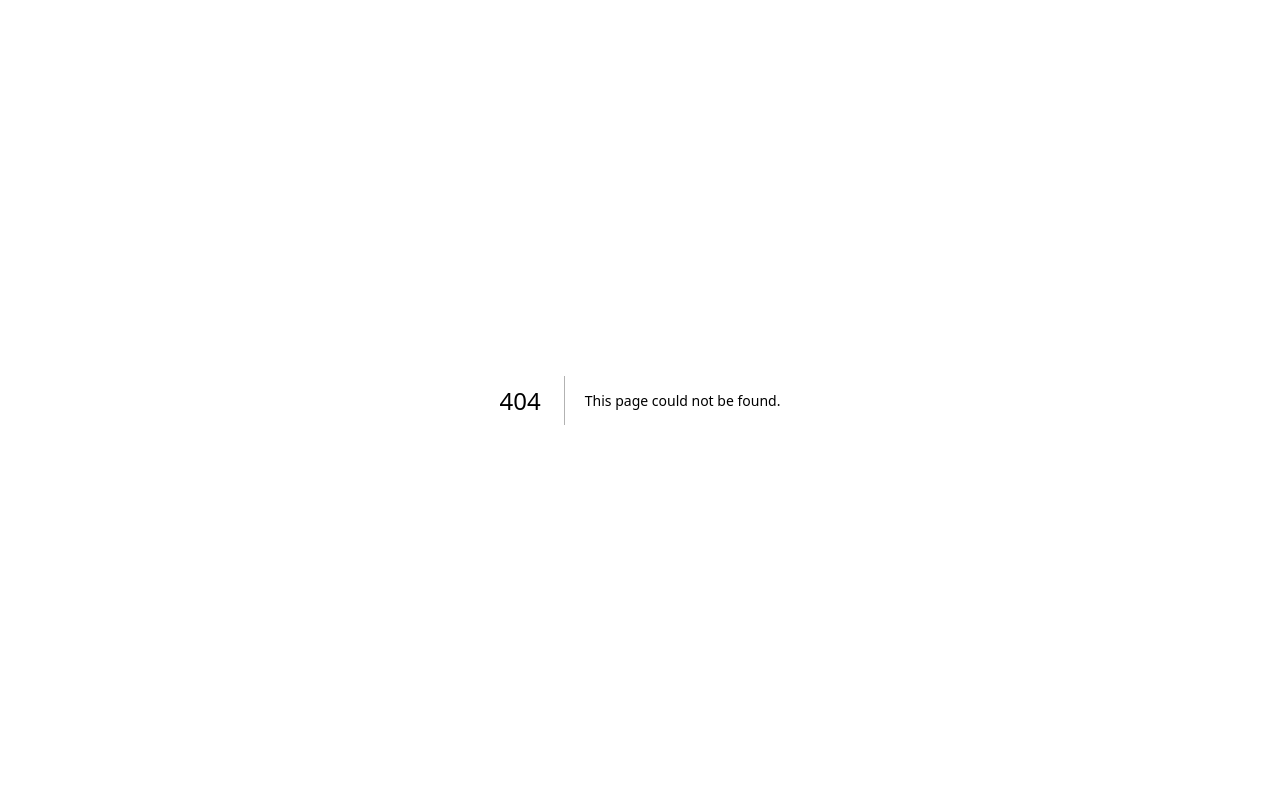
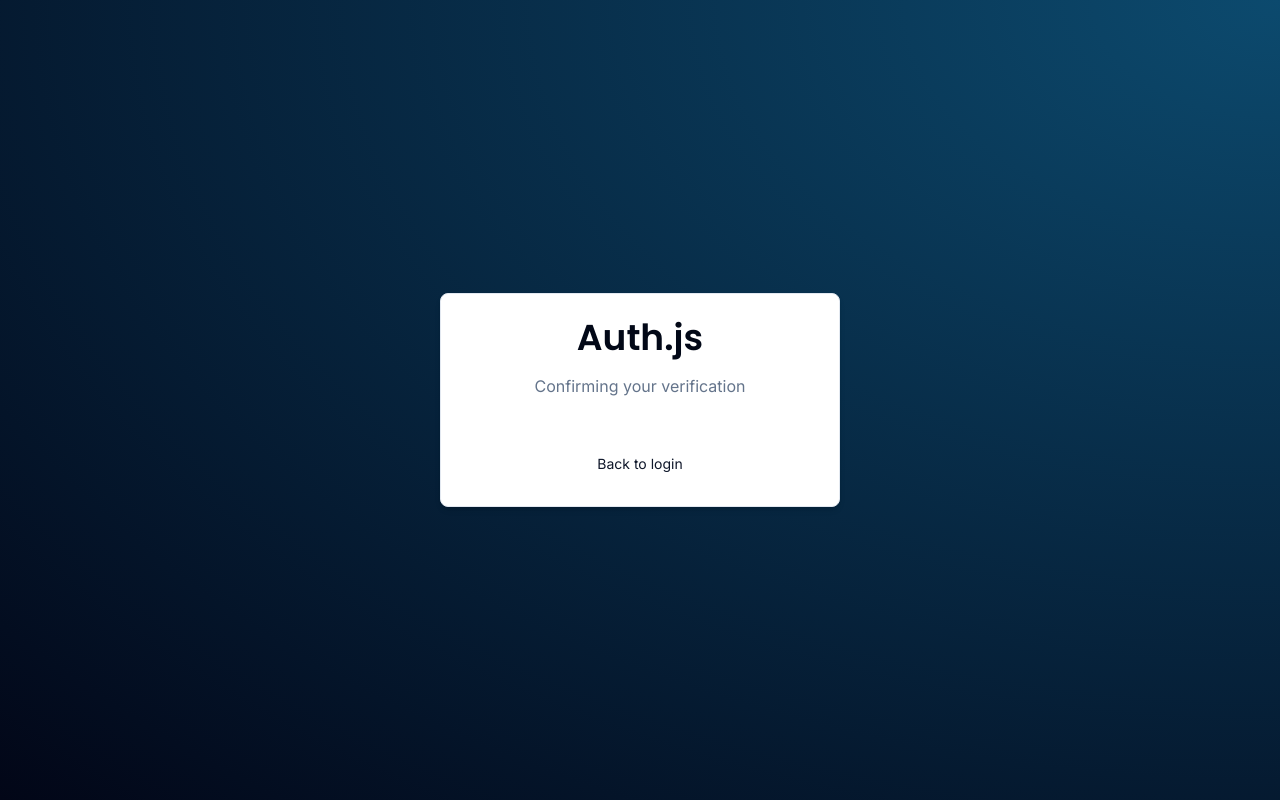
Before and after one commit to Mriganka5137/next-auth-app, a Next.js app: page /auth/new-verification in a window 1280 px wide. Before the commit this address had no page. Built offline with nearby package versions, Linux system fonts and the light colour scheme.

Commit message:
Add new verification page and form component

```diff
--- /dev/null
+++ b/app/auth/new-verification/page.tsx
@@ -0,0 +1,8 @@
+import NewVerificationForm from "@/components/auth/new-verification-form";
+import React from "react";
+
+const NewVerificationPage = () => {
+  return <NewVerificationForm />;
+};
+
+export default NewVerificationPage;
--- a/components/auth/card-wrapper.tsx
+++ b/components/auth/card-wrapper.tsx
@@ -11,7 +11,7 @@
 import { BackButton } from "./back-button";
 
 interface CardWrapperProps {
-  children: React.ReactNode;
+  children?: React.ReactNode;
   headerLabel: string;
   backButtonLabel: string;
   backButtonHref: string;
@@ -26,7 +26,7 @@
   showSocial,
 }: CardWrapperProps) => {
   return (
-    <Card className="w-[400px] shadow-md ">
+    <Card className="w-[400px] shadow-md text-center">
       <CardHeader>
         <Header label={headerLabel} />
       </CardHeader>
--- /dev/null
+++ b/components/auth/new-verification-form.tsx
@@ -0,0 +1,31 @@
+"use client";
+
+import { PropagateLoader } from "react-spinners";
+import CardWrapper from "./card-wrapper";
+import { useCallback, useEffect } from "react";
+import { useSearchParams } from "next/navigation";
+
+const NewVerificationForm = () => {
+  const searchParams = useSearchParams();
+  const token = searchParams.get("token");
+
+  const onSubmit = useCallback(() => {
+    console.log("submitting token", token);
+  }, [token]);
+
+  useEffect(() => {
+    onSubmit();
+  }, []);
+
+  return (
+    <CardWrapper
+      headerLabel="Confirming your verification"
+      backButtonHref="/auth/login"
+      backButtonLabel="Back to login"
+    >
+      {/* <PropagateLoader /> */}
+    </CardWrapper>
+  );
+};
+
+export default NewVerificationForm;
--- a/package.json
+++ b/package.json
@@ -25,6 +25,7 @@
     "react-dom": "^18",
     "react-hook-form": "^7.50.0",
     "react-icons": "^5.0.1",
+    "react-spinners": "^0.13.8",
     "resend": "^3.1.0",
     "tailwind-merge": "^2.2.1",
     "tailwindcss-animate": "^1.0.7",
--- a/routes.ts
+++ b/routes.ts
@@ -3,7 +3,7 @@
  * These routes do not require authentication.
  * @type {string[]}
  */
-export const publicRoutes: string[] = ["/"];
+export const publicRoutes: string[] = ["/", "/auth/new-verification"];
 /**
  * An array of routes that are used for authentication.
  * These routes will redirect logged in users to /settings.
```
Also changed, not shown: 1 other file (tests, documents, lock files or other folders).
